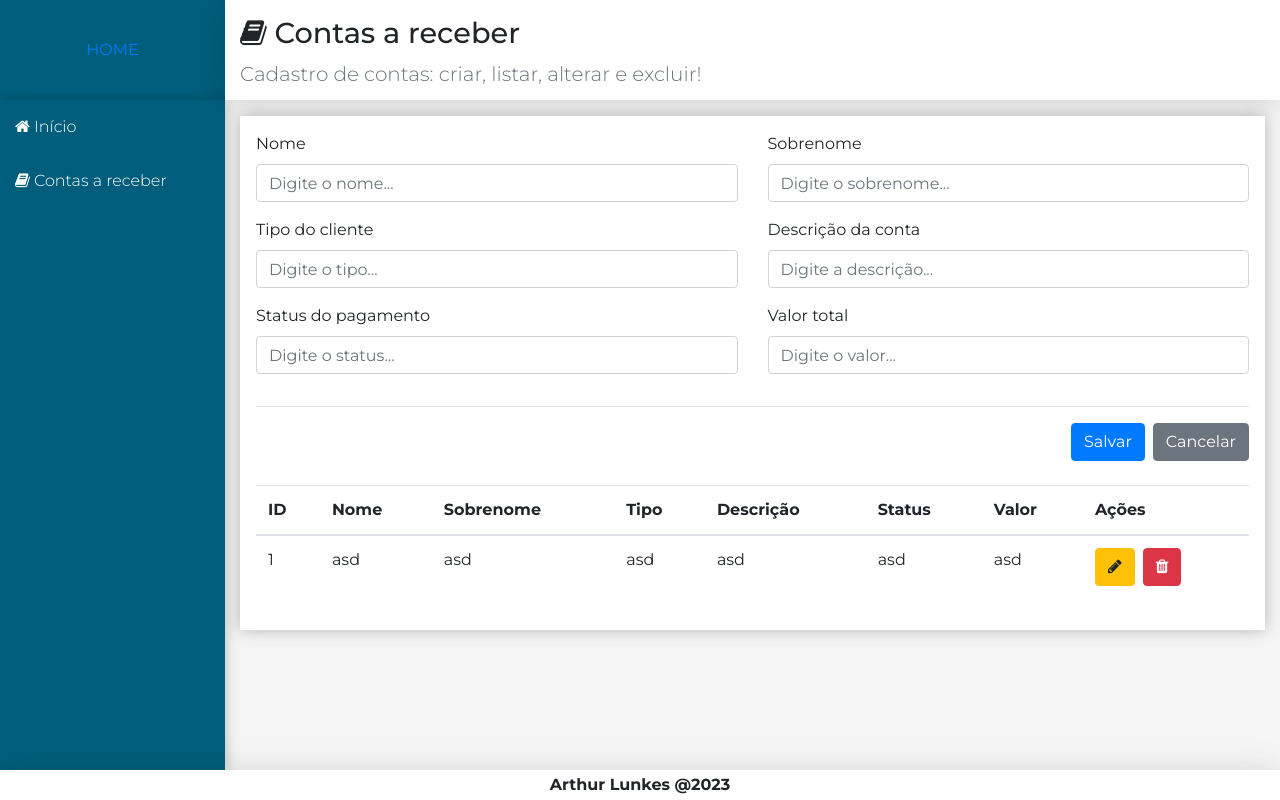
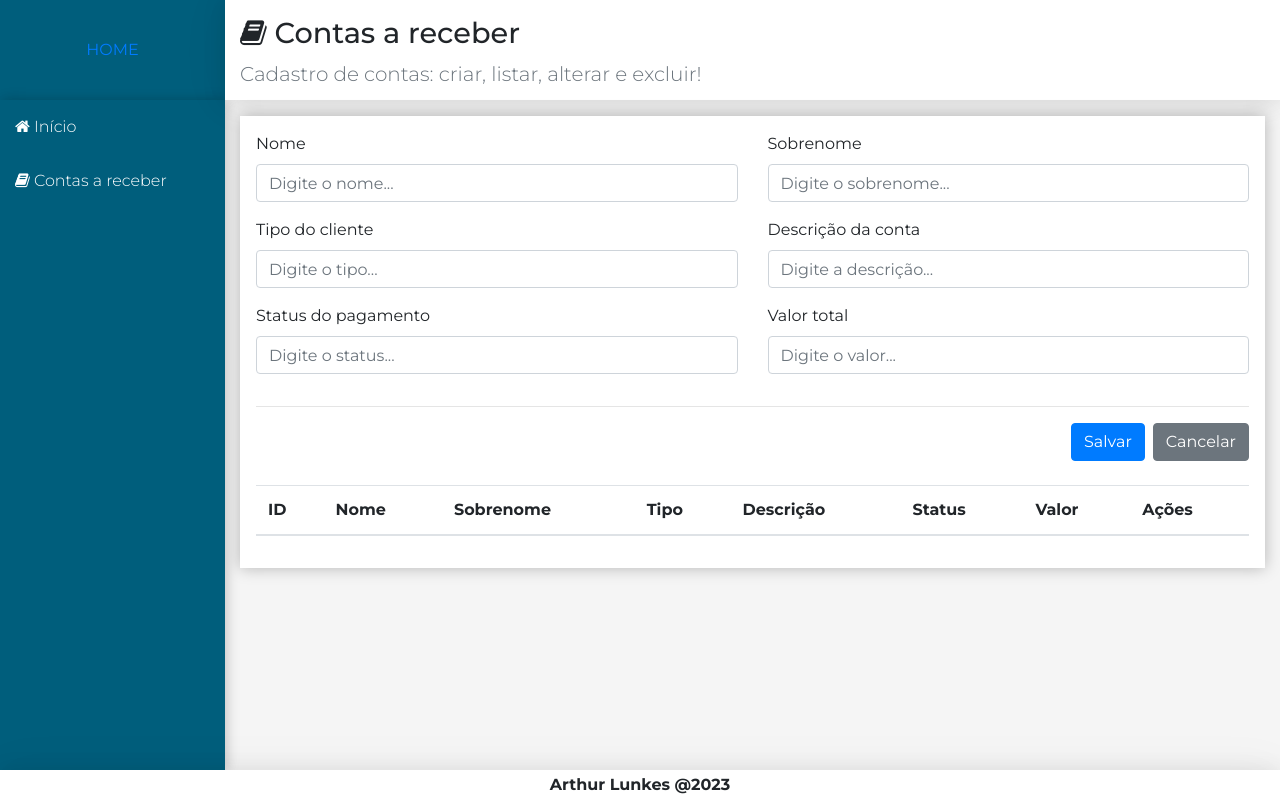
Before and after one commit to arthurlunkes/Project_Contas_A_Receber, a React (Create React App) app in the folder frontend/: page /receivables in a window 1280 px wide. Built offline with nearby package versions, Linux system fonts and the light colour scheme; no server answers.

Commit message:
retirado registro padrão que estava no front

```diff
--- a/frontend/src/components/user/UserCrud.jsx
+++ b/frontend/src/components/user/UserCrud.jsx
@@ -23,20 +23,7 @@ const initialState = {
     description: '',
     status: ''
   },
-  list: [{
-    clientDTO: {
-      id: '1',
-      firstName: 'asd',
-      lastName: 'asd',
-      typeClient: 'asd'
-    },
-    receivableDTO: {
-      idReceivable: 'asd',
-      totalValue: 'asd',
-      description: 'asd',
-      status: 'asd'
-    }
-  }]
+  list: []
 }
 
 export default class UserCrud extends Component {
```
